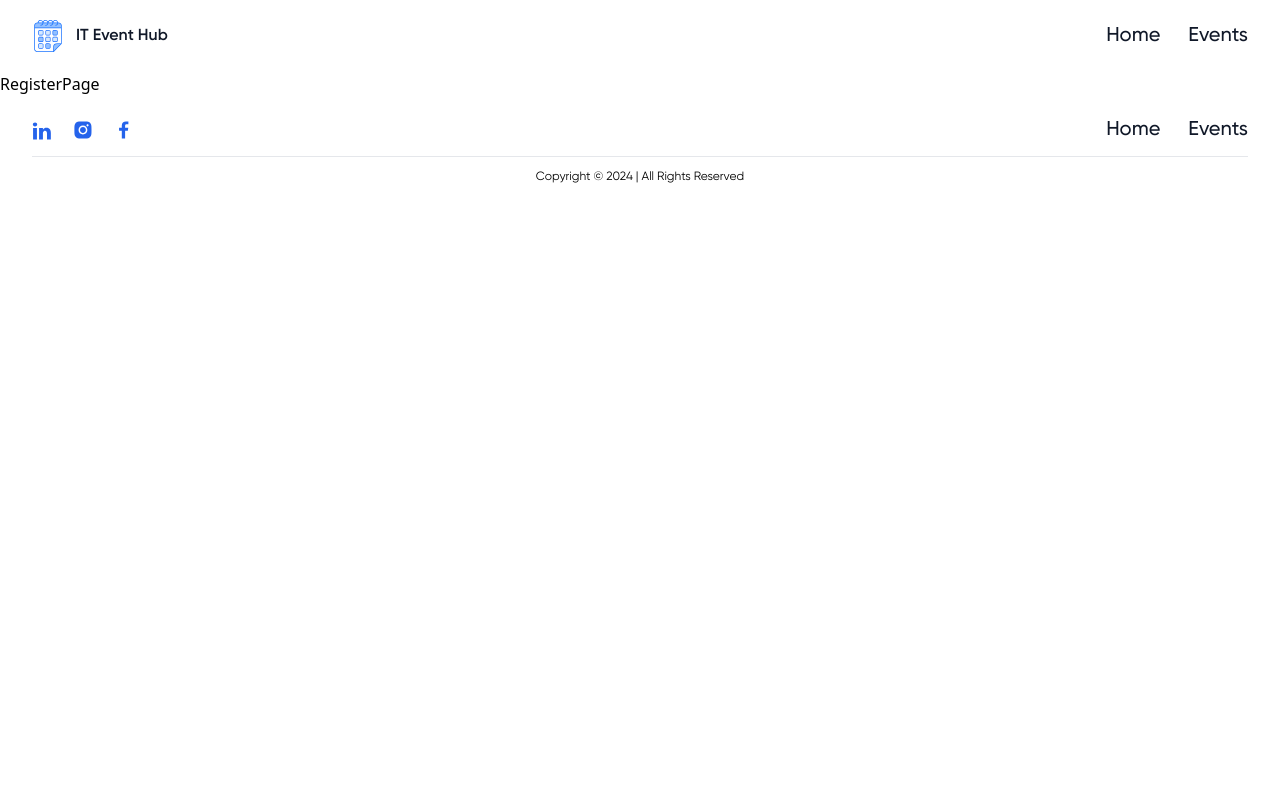
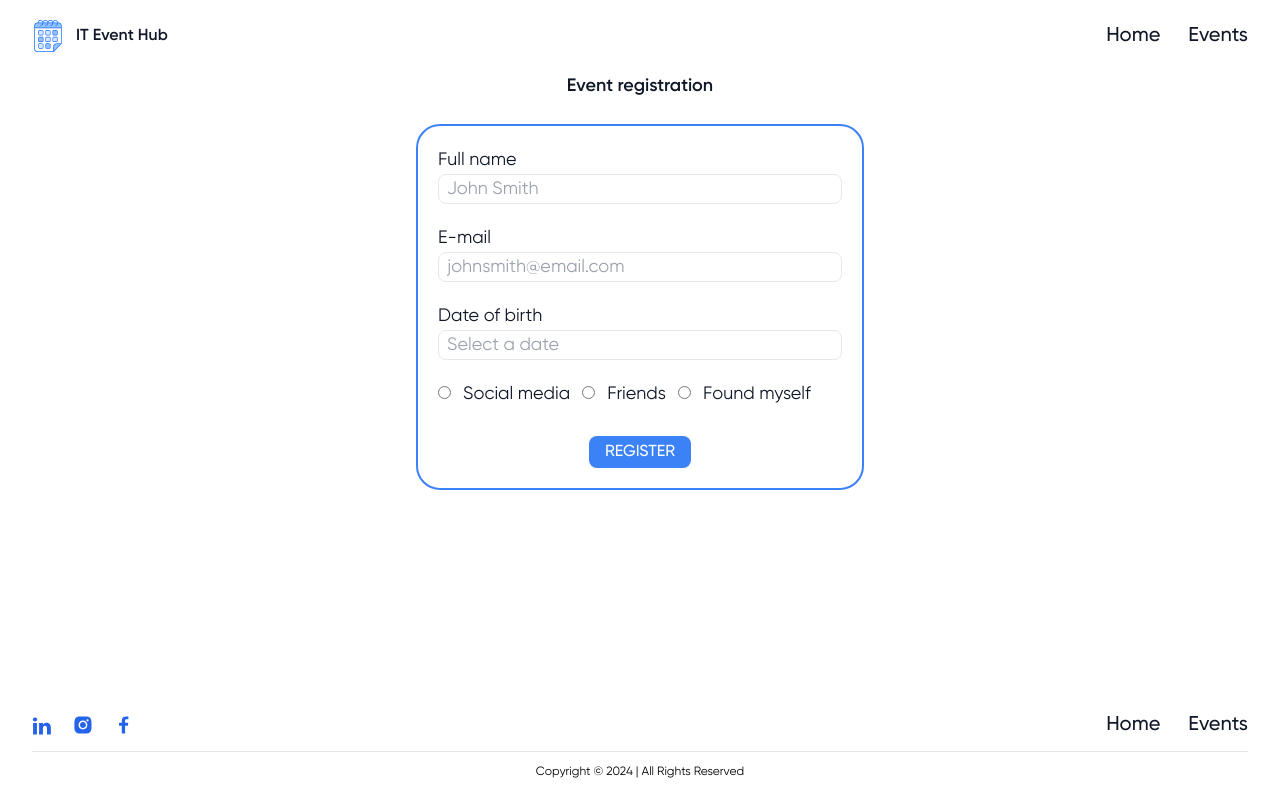
Before and after one commit to Aleksandr2905/eliftech-frontend, a React (Vite) app: page /register/1 in a window 1280 px wide. Built offline with nearby package versions, Linux system fonts and the light colour scheme.

Commit message:
added RegistrationPage

```diff
--- a/package.json
+++ b/package.json
@@ -10,11 +10,15 @@
     "preview": "vite preview"
   },
   "dependencies": {
+    "@hookform/resolvers": "^3.9.0",
     "axios": "^1.7.7",
     "react": "^18.3.1",
+    "react-datepicker": "^7.3.0",
     "react-dom": "^18.3.1",
+    "react-hook-form": "^7.53.0",
     "react-loader-spinner": "^6.1.6",
-    "react-router-dom": "^6.26.2"
+    "react-router-dom": "^6.26.2",
+    "yup": "^1.4.0"
   },
   "devDependencies": {
     "@eslint/js": "^9.9.0",
--- /dev/null
+++ b/src/components/Form/Form.tsx
@@ -0,0 +1,130 @@
+import { useEffect, useState } from "react";
+
+import { useForm } from "react-hook-form";
+import { useParams } from "react-router-dom";
+import { yupResolver } from "@hookform/resolvers/yup";
+import DatePicker from "react-datepicker";
+import "react-datepicker/dist/react-datepicker.css";
+
+import { Loader } from "../Loader";
+
+import { FormData, Name, NewUser } from "./types";
+import { addUser } from "../../services/api";
+import { schema } from "../../helpers/validation";
+import { registration } from "../../data";
+
+export const Form: React.FC = () => {
+  const { id } = useParams();
+  const [birthDate, setBirthDate] = useState<Date | null>(null);
+
+  const { inputs, date, sources, button } = registration;
+
+  const {
+    register,
+    handleSubmit,
+    formState: { errors, isSubmitting },
+    reset,
+    setValue,
+    clearErrors,
+  } = useForm<FormData>({
+    mode: "onSubmit",
+    resolver: yupResolver(schema),
+  });
+
+  useEffect(() => {
+    if (birthDate) {
+      setValue("birthDate", birthDate);
+      clearErrors("birthDate");
+    }
+  }, [birthDate, setValue, clearErrors]);
+
+  const onSubmit = async (data: NewUser) => {
+    try {
+      await addUser({ id: id as string, newUser: data });
+      reset();
+      setBirthDate(null);
+    } catch (error) {
+      console.error(error);
+    }
+  };
+
+  return isSubmitting ? (
+    <Loader />
+  ) : (
+    <div>
+      <form
+        onSubmit={handleSubmit(onSubmit)}
+        className="m-auto border-2 rounded-3xl border-blue-500 p-5 w-full max-w-md"
+      >
+        <div>
+          {inputs.map((input) => (
+            <label
+              key={input.id}
+              htmlFor={input.id}
+              className="flex flex-col mb-5 text-primaryText font-gilroyRegular text-lg relative"
+            >
+              {input.label}
+              <input
+                id={input.id}
+                type={input.type}
+                placeholder={input.placeholder}
+                {...register(input.name as Name)}
+                autoComplete={input.autoComplete}
+                className="border-[1px] rounded-lg px-2 text-primaryText font-gilroyRegular text-lg focus:border-blue-700 outline-none"
+              />
+              <p className="text-red-600 text-xs absolute left-0 -bottom-4">
+                {errors[input.name as keyof FormData]?.message}
+              </p>
+            </label>
+          ))}
+        </div>
+
+        <label
+          htmlFor={date.htmlFor}
+          className="flex flex-col mb-5 text-primaryText font-gilroyRegular text-lg relative"
+        >
+          Date of birth
+          <DatePicker
+            selected={birthDate}
+            onChange={(date) => setBirthDate(date)}
+            dateFormat={date.format}
+            placeholderText={date.placeholder}
+            className="border-[1px] rounded-lg px-2 text-primaryText font-gilroyRegular text-lg focus:border-blue-700 outline-none w-full"
+          />
+          <p className="text-red-600 text-xs absolute left-0 -bottom-4">
+            {errors.birthDate?.message}
+          </p>
+        </label>
+
+        <div className="flex flex-col sm:flex-wrap sm:flex-row sm:gap-3 relative">
+          {sources.map(({ value, label }) => (
+            <label
+              key={value}
+              htmlFor={`radio-source-${value}`}
+              className=" text-primaryText font-gilroyRegular text-lg relative"
+            >
+              <input
+                {...register("source")}
+                type="radio"
+                value={value}
+                id={`radio-source-${value}`}
+                className="mr-3"
+              />
+              {label}
+            </label>
+          ))}
+          <p className="text-red-600 font-gilroyRegular text-xs absolute left-0 -bottom-3">
+            {errors.source?.message}
+          </p>
+        </div>
+
+        <button
+          type="submit"
+          className="flex items-center bg-blue-500 text-white font-gilroyMedium text-base leading-none uppercase px-4 py-2 mt-7 mx-auto rounded-lg hover:bg-blue-800 transition-all duration-300"
+        >
+          {button}
+        </button>
+      </form>
+    </div>
+  );
+};
--- /dev/null
+++ b/src/components/Form/index.ts
@@ -0,0 +1 @@
+export * from "./Form";
--- /dev/null
+++ b/src/components/Form/types.ts
@@ -0,0 +1,18 @@
+import * as yup from "yup";
+import { schema } from "../../helpers/validation";
+
+export interface NewUser {
+  fullName: string;
+  email: string;
+  birthDate: Date | null;
+  source: string;
+}
+
+export interface AddUserProps {
+  id: string;
+  newUser: NewUser;
+}
+
+export type FormData = yup.InferType<typeof schema>;
+
+export type Name = "fullName" | "email";
--- a/src/data/index.ts
+++ b/src/data/index.ts
@@ -1,3 +1,4 @@
 export { default as common } from "./common.json";
 export { default as home } from "./home.json";
 export { default as eventsData } from "./events.json";
+export { default as registration } from "./registration.json";
--- /dev/null
+++ b/src/data/registration.json
@@ -0,0 +1,32 @@
+{
+  "title": "Event registration",
+  "inputs": [
+    {
+      "label": "Full name",
+      "type": "text",
+      "id": "fullName",
+      "name": "fullName",
+      "placeholder": "John Smith",
+      "autoComplete": "name"
+    },
+    {
+      "label": "E-mail",
+      "type": "email",
+      "id": "email",
+      "name": "email",
+      "placeholder": "johnsmith@email.com",
+      "autoComplete": "email"
+    }
+  ],
+  "date": {
+    "htmlFor": "birthDate",
+    "format": "dd.MM.yyyy",
+    "placeholder": "Select a date"
+  },
+  "sources": [
+    { "value": "social", "label": "Social media" },
+    { "value": "friends", "label": "Friends" },
+    { "value": "myself", "label": "Found myself" }
+  ],
+  "button": "Register"
+}
--- /dev/null
+++ b/src/helpers/validation.ts
@@ -0,0 +1,25 @@
+import * as yup from "yup";
+
+const emailRegexp = /[a-z0-9._%+-]+@[a-z0-9.-]+\.[a-z]{2,4}$/;
+const today = new Date();
+
+export const schema = yup.object().shape({
+  fullName: yup
+    .string()
+    .required("Field is required")
+    .min(3, "Minimum 3 characters")
+    .max(64, "Maximum 64 characters"),
+  email: yup
+    .string()
+    .required("Field is required")
+    .matches(emailRegexp, "Error email"),
+  birthDate: yup
+    .date()
+    .max(today, "Birthday must be in the past")
+    .typeError("Invalid date format")
+    .required("Field is required"),
+  source: yup
+    .string()
+    .required("Source is required")
+    .oneOf(["social", "friends", "myself"], "Invalid source"),
+});
--- a/src/pages/RegisterPage/RegisterPage.tsx
+++ b/src/pages/RegisterPage/RegisterPage.tsx
@@ -1,3 +1,16 @@
+import { Form } from "../../components/Form";
+import { registration } from "../../data";
+
 export const RegisterPage: React.FC = () => {
-  return <div>RegisterPage</div>;
+  const { title } = registration;
+  return (
+    <section>
+      <div className="container min-h-[calc(100vh-181px)] flex my-auto flex-col">
+        <h2 className="text-primaryText text-center text-lg font-gilroySemibold mb-6">
+          {title}
+        </h2>
+        <Form />
+      </div>
+    </section>
+  );
 };
--- a/src/services/api.ts
+++ b/src/services/api.ts
@@ -1,4 +1,5 @@
 import axios from "axios";
+import { addUserProps } from "./types";
 
 const BASE_URL = "https://eliftech-backend-x7g5.onrender.com/api";
 
@@ -22,11 +23,6 @@ export const getEventById = async (id: string) => {
   }
 };
 
-type addUserProps = {
-  id: string;
-  newUser: string;
-};
-
 export const addUser = async ({ id, newUser }: addUserProps) => {
   try {
     const { data } = await instance.post(`/event/${id}`, newUser);
--- /dev/null
+++ b/src/services/types.ts
@@ -0,0 +1,6 @@
+import { NewUser } from "../components/Form/types";
+
+export type addUserProps = {
+  id: string;
+  newUser: NewUser;
+};
```
Also changed, not shown: 1 other file (tests, documents, lock files or other folders).
